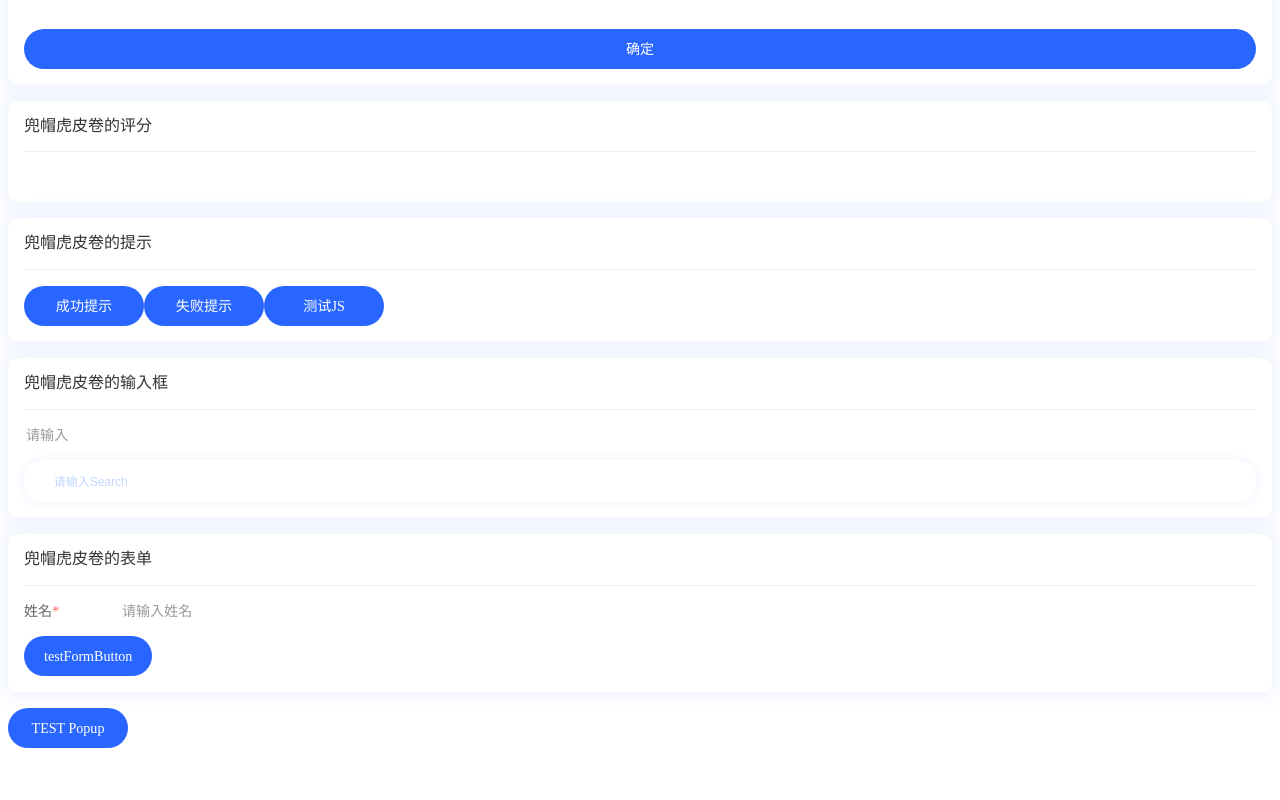
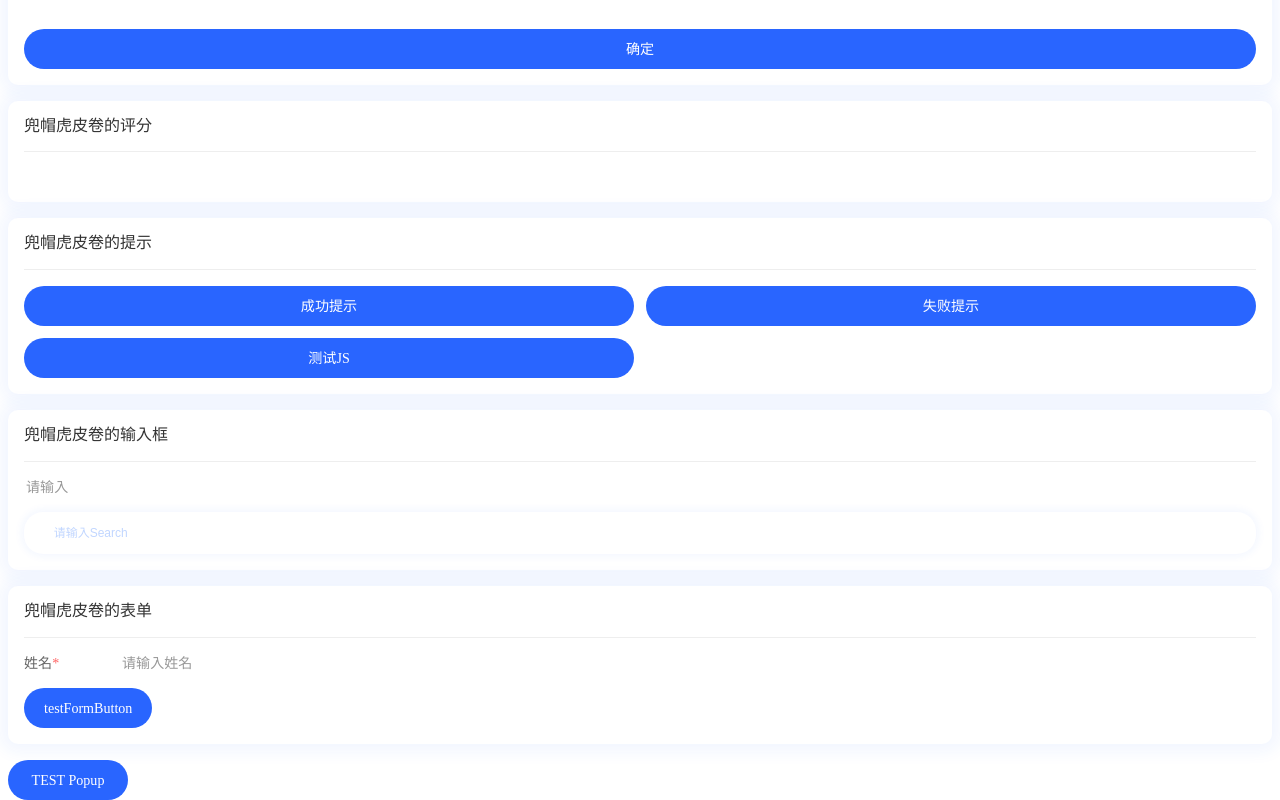
Before and after one commit to DMHPJ/DMHPJ-UI, a Vue app: page / in a window 1280 px wide. Shown: the part 2341-3141 px from the top of the page. Before the commit the page ends 3089 px from the top, so only its background shows below. Built offline with nearby package versions, Linux system fonts and the light colour scheme; a web font is replaced by a local one.

Commit message:
实现dmInput的校验

```diff
--- a/src/App.vue
+++ b/src/App.vue
@@ -97,8 +97,11 @@
 			<dm-rate v-model="testRef.rate" allow-half></dm-rate>
 		</dm-card>
 		<dm-card title="兜帽虎皮卷的提示" shadow>
-			<dm-button @click="testRef.toast1 = true">成功提示</dm-button>
-			<dm-button @click="testRef.toast2 = true">失败提示</dm-button>
+			<div class="button-group">
+				<dm-button @click="testRef.toast1 = true">成功提示</dm-button>
+				<dm-button @click="testRef.toast2 = true">失败提示</dm-button>
+				<dm-button @click="testToast">测试JS</dm-button>
+			</div>
 			<dm-toast
 				v-model="testRef.toast1"
 				icon="cicle-selected"
@@ -109,10 +112,9 @@
 				icon="cicle-close"
 				message="失败提示"
 				:duration="2000"></dm-toast>
-			<dm-button @click="testToast">测试JS</dm-button>
 		</dm-card>
 		<dm-card title="兜帽虎皮卷的输入框" shadow>
-			<dm-input style="margin-bottom: 1rem" placeholder="请输入"></dm-input>
+			<dm-input style="margin-bottom: 1rem" v-model="testRef.search" type="email" placeholder="请输入"></dm-input>
 			<dm-search
 				v-model="testRef.search"
 				placeholder="请输入Search"
--- a/src/components/common/style/input.scss
+++ b/src/components/common/style/input.scss
@@ -7,6 +7,9 @@
 }
 
 .dm-input {
+	display: flex;
+  align-items: center;
+	justify-content: space-between;
   flex: 1;
 	appearance: none;
 	-webkit-appearance: none;
@@ -14,14 +17,29 @@
 
 	> input {
 		@include font();
+		flex: 1;
 		color: var(--dm-input-text-color, $dm-primary-text-color);
 		border: none;
 		outline: none;
-    width: 100%;
 	}
+
+  > input:read-only {
+    cursor: default;
+  }
+
+  > input:disabled {
+    cursor: not-allowed;
+    color: var(--dm-input-disabled-text-color, $dm-tertiary-text-color)
+  }
 
 	> input::placeholder {
 		@include font();
 		color: var(--dm-input-placeholder-color, $dm-tertiary-text-color);
 	}
 }
+
+.dm-input-error{
+	color: var(--dm-input-error-message-text-color, $dm-red-color);
+	font-size: var(--dm-input-error-message-font-size, 0.75rem);
+	// border: 0.02rem solid var(--dm-input-error-color, $dm-red-color);
+}
--- a/src/components/common/utils/validate.ts
+++ b/src/components/common/utils/validate.ts
@@ -11,6 +11,24 @@ const isNull = (val: any): boolean => {
 	return val === null || val === undefined;
 };
 
+const isUrl = (text: string) => {
+	const reg = /^(http|https):\/\/[^ "]+$/;
+	return reg.test(text);
+};
+
+const isEmail = (text: string) => {
+	const reg = /^[a-zA-Z0-9_-]+@[a-zA-Z0-9_-]+(\.[a-zA-Z0-9_-]+)+$/;
+	return reg.test(text);
+};
+
+const isTelephone = (text: string) => {
+	const reg = /^1[3456789]\d{9}$/;
+	return reg.test(text);
+};
+
 export {
   isNull,
+	isUrl,
+	isEmail,
+	isTelephone
 }
--- a/src/components/input/index.vue
+++ b/src/components/input/index.vue
@@ -1,5 +1,5 @@
 <template>
-	<div class="dm-input">
+	<div class="dm-input" :class="{ 'dm-input-error': validError }">
 		<input
 			:type="type"
 			:value="modelValue"
@@ -12,11 +12,15 @@
 			@change="handleChange"
 			@focus="handleFocus"
 			@blur="handleBlur" />
+		<div v-if="validError" class="dm-input-message">
+			{{ validMsg }}
+		</div>
 	</div>
 </template>
 <script lang="ts">
-import { defineComponent, PropType, readonly } from "vue";
-import { FieldType } from "../common/ts/type";
+import { defineComponent, PropType, ref } from "vue";
+import { FieldType, ValidationFunction } from "../common/ts/type";
+import { isEmail, isTelephone, isUrl } from "../common/utils/validate";
 
 export default defineComponent({
 	name: "DmInput",
@@ -33,8 +37,40 @@ export default defineComponent({
 		clearIcon: { type: String, default: "cicle-close" },
 		readonly: { type: Boolean, default: false },
 		disabled: { type: Boolean, default: false },
+		message: { type: String, default: null },
 	},
 	setup(props, { emit }) {
+		const validMsg = ref(props.message);
+		const validError = ref(false);
+		type ShouldValid = "email" | "tel" | "url";
+		const validType = (value: string) => {
+			if (props.type === "number") {
+				const number = Number(value);
+				if (isNaN(number)) {
+					validMsg.value = props.message ? props.message : "请输入数字";
+					validError.value = true;
+					return 0;
+				}
+				return number;
+			}
+
+			const validationMap: Record<ShouldValid, ValidationFunction> = {
+				email: isEmail,
+				tel: isTelephone,
+				url: isUrl,
+			};
+
+			if (props.type in validationMap && !validationMap[props.type as ShouldValid](value)) {
+				validMsg.value = props.message ? props.message : "格式错误";
+				validError.value = true;
+			} else {
+				validMsg.value = "";
+				validError.value = false;
+			}
+
+			return value;
+		};
+
 		const handleChange = (event: Event) => {
 			emit("change", (event.target as HTMLInputElement).value, props.modelValue);
 			emit("update:modelValue", (event.target as HTMLInputElement).value);
@@ -42,16 +78,18 @@ export default defineComponent({
 
 		const handleFocus = (event: Event) => {
 			emit("focus", event);
-    }
+		};
 
 		const handleBlur = (event: Event) => {
+			validType((event.target as HTMLInputElement).value);
 			emit("blur", event);
-    }
+		};
 
 		const handleEnter = (event: Event) => {
 			emit("enter", event);
 		};
-		return { handleChange, handleFocus, handleBlur, handleEnter };
+
+		return { validMsg, validError, handleChange, handleFocus, handleBlur, handleEnter };
 	},
 });
 </script>
--- a/src/components/search/index.vue
+++ b/src/components/search/index.vue
@@ -4,6 +4,8 @@
 		<dmInput
 			v-model="inputValue"
 			:placeholder="placeholder"
+			:readonly="readonly"
+			:disabled="disabled"
 			@enter="handleEnter"
 			@focus="handleFocus"
 			@blur="handleBlur"></dmInput>
```
Also changed, not shown: src/components/common/ts/type.ts (+2 -7 lines). Lines whose indentation alone changed are shown as unchanged.
